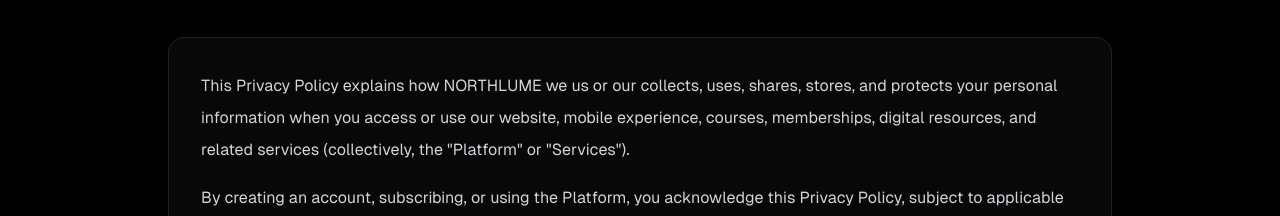
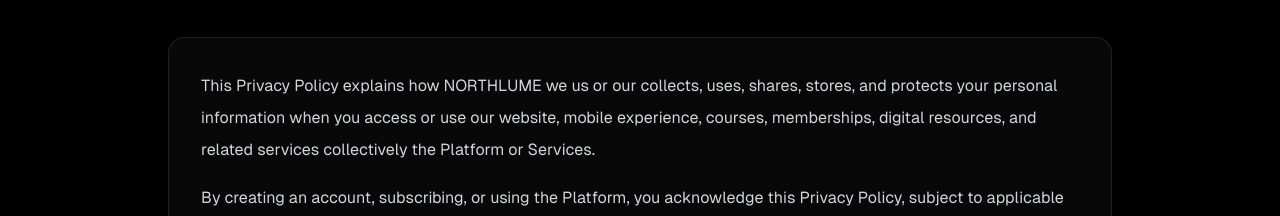
Before and after one commit to harshgupta11072004-design/new_nothlume, a Next.js app: page /privacy-policy in a window 1280 px wide. Shown: the part 305-521 px from the top of the page. Built offline with nearby package versions, Linux system fonts and the light colour scheme.

Commit message:
update content privay policy

```diff
--- a/app/privacy-policy/page.js
+++ b/app/privacy-policy/page.js
@@ -276,7 +276,7 @@
             collects, uses, shares, stores, and protects your personal
             information when you access or use our website, mobile experience,
             courses, memberships, digital resources, and related services
-            (collectively, the "Platform" or "Services").
+            collectively the Platform or Services.
           </p>
 
           <p className="mt-4 leading-8 text-gray-300">
```
